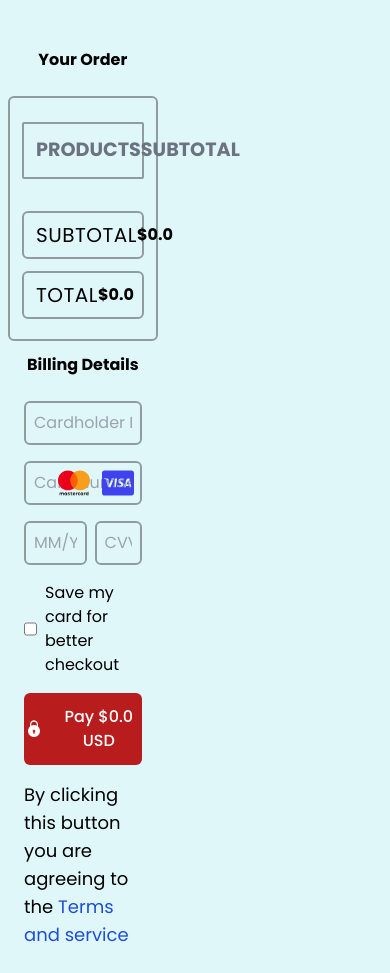
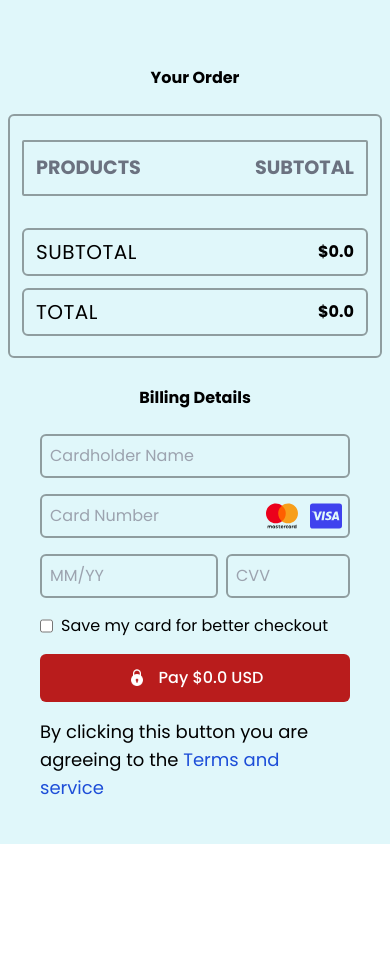
Before and after one commit to ikennarichard/timbu-store, a Next.js app: page /checkout in a window 390 px wide. After the commit the page ends 844 px from the top, so only its background shows below. Built offline with nearby package versions, Linux system fonts and the light colour scheme.

Commit message:
Refactor code

```diff
--- a/app/checkout/_components/billing-form.tsx
+++ b/app/checkout/_components/billing-form.tsx
@@ -21,7 +21,7 @@ export default function BillingForm({ amount }: { amount: string }) {
   };
   return (
     <>
-      <div className="flex flex-col w-[40%]">
+      <div className="flex flex-col w-[40%] md:w-full md:px-4 md:mt-4">
         <h2 className="font-semibold text-center">Billing Details</h2>
         <form
           className="flex flex-col gap-4 rounded-sm px-4 py-6 h-fit"
@@ -86,11 +86,7 @@ export default function BillingForm({ amount }: { amount: string }) {
           </div>
           <div>
             <label htmlFor="save-card" className="flex gap-2">
-              <input
-                type="checkbox"
-                id="save-card"
-                name="save-card"
-              />
+              <input type="checkbox" id="save-card" name="save-card" />
               Save my card for better checkout
             </label>
           </div>
@@ -109,7 +105,7 @@ export default function BillingForm({ amount }: { amount: string }) {
           </p>
         </form>
       </div>
-        <SuccessModal isOpen={showModal} closeModal={closeModal} />
+      <SuccessModal isOpen={showModal} closeModal={closeModal} />
     </>
   );
 }
--- a/app/checkout/_components/shopping-cart.tsx
+++ b/app/checkout/_components/shopping-cart.tsx
@@ -7,7 +7,7 @@ import { totalPayment } from "@/app/lib/formatCurrency";
 export default function ShoppingCart() {
   const { cartItems } = useShoppingCart();
   return (
-    <div className="w-[40%]">
+    <div className="w-[40%] md:w-full">
       <h2 className="font-semibold text-[1rem] text-center mb-6">Your Order</h2>
       <div className="flex flex-col justify-between rounded-md border-2 px-3 pt-3 border-[#0000005d]">
         <div className="h-full w-full">
```
